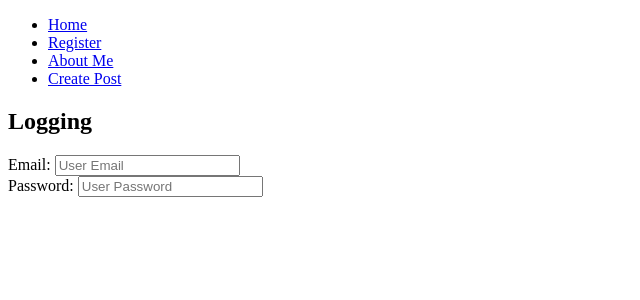
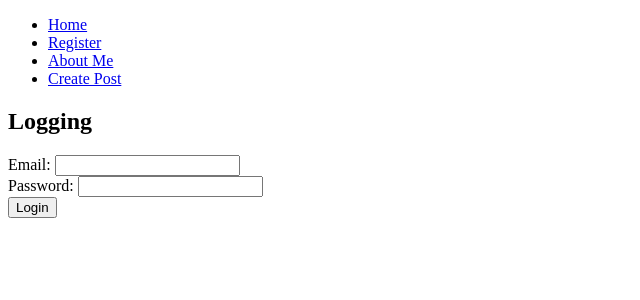
Before and after one commit to brennan-mccreary/socialMediaApp, a React (Create React App) app: page / in a window 1280 px wide. Shown: the top 300 px of the page, without its empty margins (0-640 px from the left). Built offline with nearby package versions, Linux system fonts and the light colour scheme.

Commit message:
Functional login, begin logout function, and store register token.

```diff
--- a/package.json
+++ b/package.json
@@ -7,6 +7,7 @@
     "@testing-library/react": "^12.1.2",
     "@testing-library/user-event": "^13.5.0",
     "axios": "^0.25.0",
+    "jwt-decode": "^3.1.2",
     "react": "^17.0.2",
     "react-dom": "^17.0.2",
     "react-router-dom": "^6.2.1",
--- a/public/index.html
+++ b/public/index.html
@@ -14,7 +14,7 @@
       manifest.json provides metadata used when your web app is installed on a
       user's mobile device or desktop. See https://developers.google.com/web/fundamentals/web-app-manifest/
     -->
-    <link rel="manifest" href="%PUBLIC_URL%/manifest.json" />
+    <!-- <link rel="manifest" href="%PUBLIC_URL%/manifest.json" /> -->
     <!--
       Notice the use of %PUBLIC_URL% in the tags above.
       It will be replaced with the URL of the `public` folder during the build.
--- a/src/components/App.jsx
+++ b/src/components/App.jsx
@@ -4,6 +4,7 @@ import './App.css';
 import axios from 'axios';
 import Login from "./Login/Login.jsx"
 import Register from "./Register/Register.jsx"
+import jwtDecode from 'jwt-decode';
 import {
     BrowserRouter,
     Routes,
@@ -12,17 +13,22 @@ import {
 } from "react-router-dom"
 
 //Import components
-
-
 class App extends Component {
     constructor() {
         super();
         this.state = {
+            loginInfo: {
+                email: '',
+                password: ''
+            },
             registerInfo: {
                 firstName: '',
                 lastName: '',
                 email: '',
                 password: ''
+            },
+            currentUser: {
+
             }
         }
     }
@@ -39,8 +45,22 @@ class App extends Component {
 
     handleRegisterSubmit = (event) => {
         event.preventDefault();
+        this.postRegister(this.state.registerInfo)
+    }
 
-        this.postRegister(this.state.registerInfo)
+    handleLoginChange = (event) => {
+        this.setState(prevState => ({
+            loginInfo: {
+                ...prevState.loginInfo,
+                [event.target.name]: event.target.value
+            }
+        })
+        )
+    }
+
+    handleLoginSubmit = (event) => {
+        event.preventDefault();
+        this.postLogin(this.state.loginInfo)
     }
 
     //HTTP Requests
@@ -48,8 +68,33 @@ class App extends Component {
         await axios
             .post('http://localhost:5003/api/users/register', info)
             .then((res) => {
+                console.log(res.headers["x-auth-token"])
+                localStorage.setItem("token", res.headers["x-auth-token"]);
+                const user = jwtDecode(localStorage.getItem("token"));
+                this.setState({
+                    currentUser: user
+                })
+                console.log(user)
+            });
+    }
 
-            });
+    postLogin = async (info) => {
+        await axios
+            .post('http://localhost:5003/api/auth/', info)
+
+            .then((res) => {
+                console.log(res.data);
+                localStorage.setItem("token", res.data);
+                const user = jwtDecode(localStorage.getItem("token"));
+                this.setState({
+                    currentUser: user
+                })
+                console.log(user);
+            })
+    }
+
+    logOut = async () => {
+        localStorage.clear()
     }
 
     //Run on component initial mount
@@ -82,8 +127,9 @@ class App extends Component {
                     <Routes>
                         <Route exact path="/about" element={<About />} />
                         <Route exact path="/create" element={<Create />} />
+                        {/* <Route exact path="/login" element={<Login handleChange={this.handleRegisterChange} info={this.state.loginInfo} handleSubmit={this.handleLoginSubmit} />} /> */}
                         <Route exact path="/register" element={<Register handleChange={this.handleRegisterChange} info={this.state.registerInfo} handleSubmit={this.handleRegisterSubmit} />} />
-                        <Route exact path="/" element={<Login />} />
+                        <Route exact path="/" element={<Login handleChange={this.handleLoginChange} info={this.state.loginInfo} handleSubmit={this.handleLoginSubmit} />} />
                     </Routes>
                 </div>
             </BrowserRouter>
--- a/src/components/Login/Login.jsx
+++ b/src/components/Login/Login.jsx
@@ -1,19 +1,25 @@
 import React from "react";
 
-const Login = () => {
+const Login = (props) => {
     return (
         <div>
-        <h2>Logging</h2>
-            <div class="input-group mb-3">
-                <span class="input-group-text" id="basic-addon1">Email: </span>
-                <input type="text" class="form-control" placeholder="User Email" aria-label="User Email" aria-describedby="basic-addon1" />
-            </div>
+            <h2>Logging</h2>
+            <form className="login" onSubmit={props.handleSubmit}>
 
-            <div class="input-group mb-3">
-                <span class="input-group-text" id="basic-addon2">Password: </span>
-                <input type="text" class="form-control" placeholder="User Password" aria-label="User Password" aria-describedby="basic-addon2" />
-            </div>
-    </div>
+                <div className="input-group mb-3">
+                    <span className="input-group-text" id="basic-addon1">Email: </span>
+                    <input name='email' value={props.info.email} onChange={props.handleChange} type="text" className="form-control" aria-label="Email" aria-describedby="basic-addon1" />
+                </div>
+
+                <div className="input-group mb-3">
+                    <span className="input-group-text" id="basic-addon2">Password: </span>
+                    <input name='password' value={props.info.password} onChange={props.handleChange} type="text" className="form-control" aria-label="Password" aria-describedby="basic-addon1" />
+                </div>
+                <div>
+                    <button type="login" className="btn btn-primary">Login</button>
+                </div>
+            </form>
+        </div>
 
     );
 }
```
Also changed, not shown: 1 other file (tests, documents, lock files or other folders).
